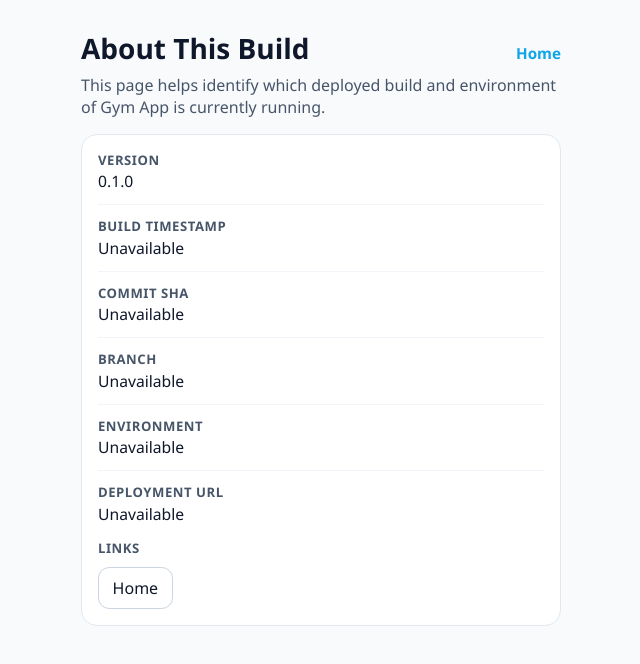
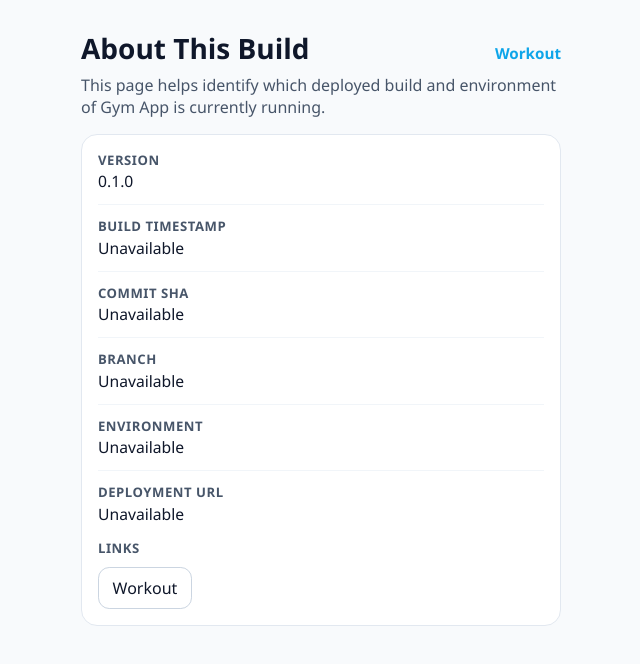
Before and after one commit to witcradg/gym-app-vibe, a Next.js app: page /about in a window 1280 px wide. Shown: the top 664 px of the page, without its empty margins (319-959 px from the left). Built offline with nearby package versions, Linux system fonts and the light colour scheme.

Commit message:
fix: relabel home links as workout

```diff
--- a/app/about/page.tsx
+++ b/app/about/page.tsx
@@ -65,7 +65,7 @@ export default function AboutPage() {
         <div className="home__title-row">
           <h1>About This Build</h1>
           <Link href="/" className="home__manage-link">
-            Home
+            Workout
           </Link>
         </div>
         <p>
@@ -88,7 +88,7 @@ export default function AboutPage() {
           <p className="about-build__links-label">Links</p>
           <div className="admin-actions">
             <Link href="/" className="admin-button about-build__link">
-              Home
+              Workout
             </Link>
           </div>
         </div>
--- a/components/dashboard/workouts-dashboard-page.tsx
+++ b/components/dashboard/workouts-dashboard-page.tsx
@@ -734,7 +734,7 @@ export default function WorkoutsDashboardPage() {
 
           <div className="admin-workouts__header-actions">
             <Link href="/" className="admin-workouts__home-link">
-              Home
+              Workout
             </Link>
             <button
               type="button"
```
